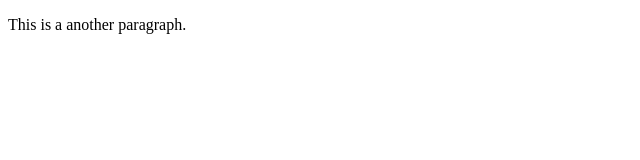
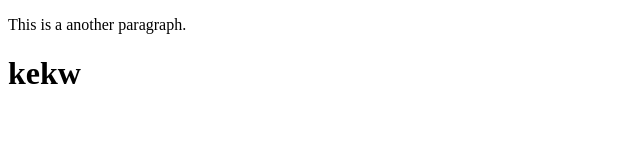
Before and after one commit to Kikashii/lg, a plain HTML site: page index.html in a window 1280 px wide. Shown: the whole page, without its empty margins (0-640 px from the left). Drawn offline with Linux system fonts and the light colour scheme.

Commit message:
Update index.html

```diff
--- a/index.html
+++ b/index.html
@@ -5,5 +5,6 @@
 </head>
 <body>
 <p>This is a another paragraph.</p>
+<h1>kekw</h1>
 </body>
 </html>
```
